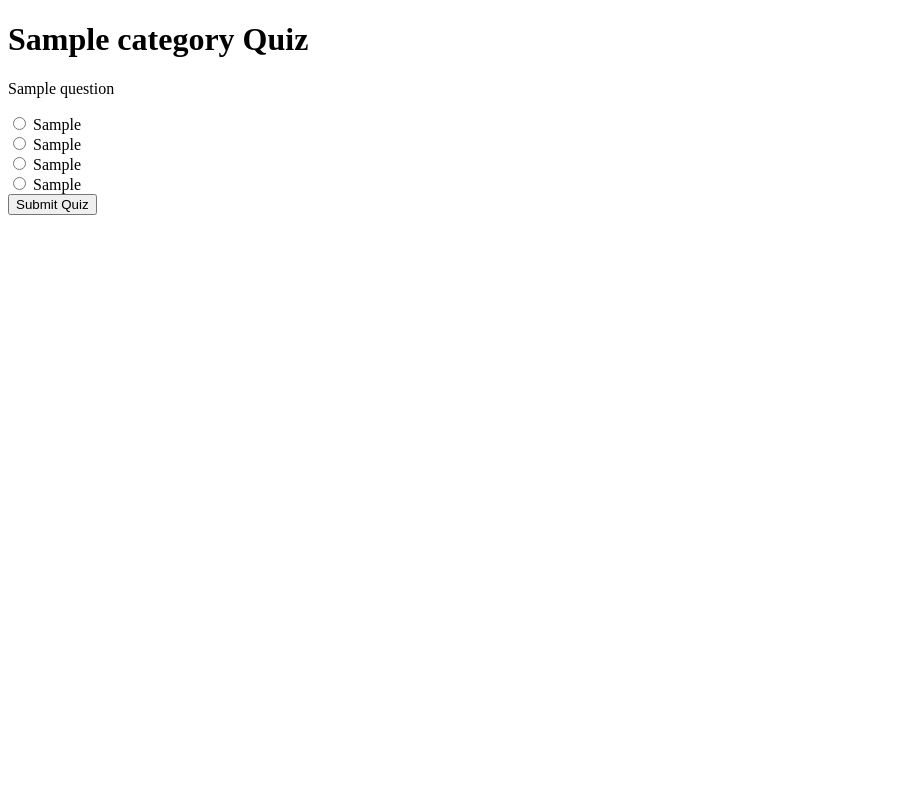
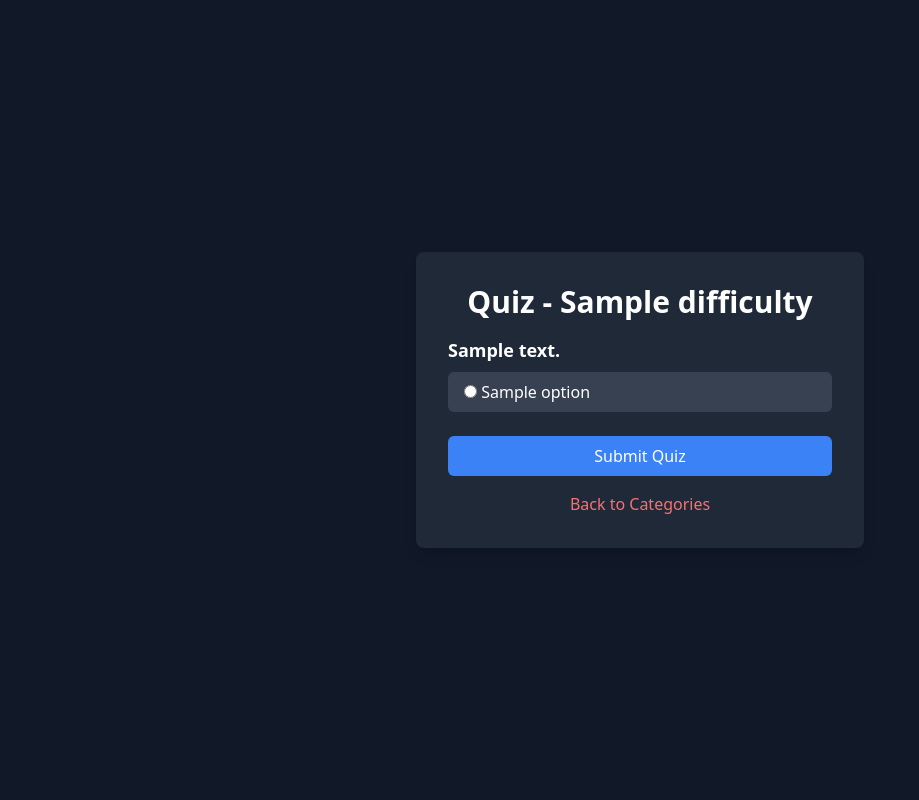
Before and after one commit to armikh/bootcamp_final_project, a Flask app: template templates/quiz.html in a window 1280 px wide. Shown: the whole page, without its empty margins (0-919 px from the left). Run offline with Flask 3, Linux system fonts and the light colour scheme; the template is opened without the code that fills it: most values are stand-ins (such as "Sample title", 1, 10 or a date in 2020); some libraries are stand-ins or nearby versions.

Commit message:
Update quiz.html(maede/edit)

```diff
--- a/templates/quiz.html
+++ b/templates/quiz.html
@@ -2,22 +2,37 @@
 <html lang="en">
 <head>
     <meta charset="UTF-8">
-    <meta name="viewport" content="width=device-width, initial-scale=1.0">
-    <title>{{ category }} Quiz</title>
+    <meta name="viewport" content="width=device-width, initial-scale=1">
+    <title>Quiz - {{ difficulty }}</title>
+    <script src="https://cdn.tailwindcss.com"></script>
 </head>
-<body>
-    <h1>{{ category }} Quiz</h1>
-    <form method="POST">
-        {% for question in questions %}
-            <div>
-                <p>{{ question.question }}</p>
-                <input type="radio" name="question_{{ question.id }}" value="{{ question.option1 }}"> {{ question.option1 }}<br>
-                <input type="radio" name="question_{{ question.id }}" value="{{ question.option2 }}"> {{ question.option2 }}<br>
-                <input type="radio" name="question_{{ question.id }}" value="{{ question.option3 }}"> {{ question.option3 }}<br>
-                <input type="radio" name="question_{{ question.id }}" value="{{ question.option4 }}"> {{ question.option4 }}<br>
-            </div>
-        {% endfor %}
-        <button type="submit">Submit Quiz</button>
-    </form>
+<body class="bg-gray-900 text-white flex flex-col justify-center items-center min-h-screen">
+    <div class="w-full max-w-md p-8 bg-gray-800 rounded-lg shadow-lg">
+        <h2 class="text-3xl font-bold text-center mb-4">Quiz - {{ difficulty }}</h2>
+
+        <form action="{{ url_for('submit_quiz') }}" method="POST">
+            {% for question in questions %}
+                <div class="mb-6">
+                    <p class="text-lg font-semibold mb-2">{{ question.question_text }}</p>
+                    <div class="space-y-2">
+                        {% for option in question.options %}
+                            <label class="block bg-gray-700 hover:bg-gray-600 text-white py-2 px-4 rounded-md cursor-pointer">
+                                <input type="radio" name="{{ question.question_text }}" value="{{ option }}" required>
+                                {{ option }}
+                            </label>
+                        {% endfor %}
+                    </div>
+                </div>
+            {% endfor %}
+
+            <button type="submit" class="w-full bg-blue-500 hover:bg-blue-600 text-white py-2 px-4 rounded-md">
+                Submit Quiz
+            </button>
+        </form>
+
+        <p class="text-center mt-4">
+            <a href="{{ url_for('categories') }}" class="text-red-400 hover:underline">Back to Categories</a>
+        </p>
+    </div>
 </body>
 </html>
```
